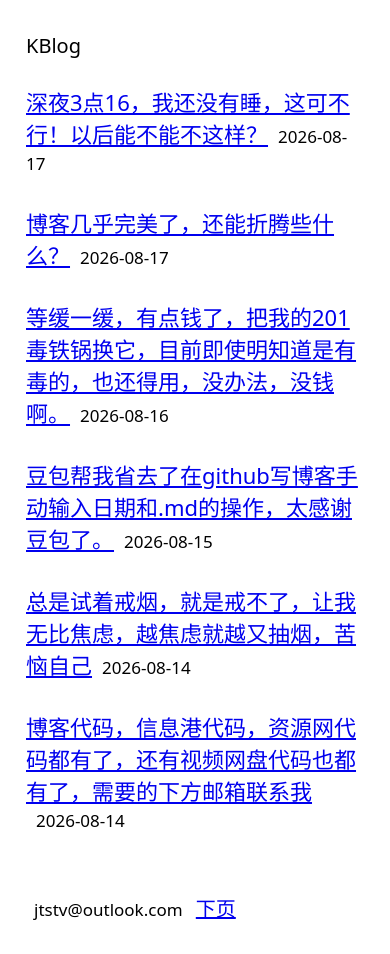
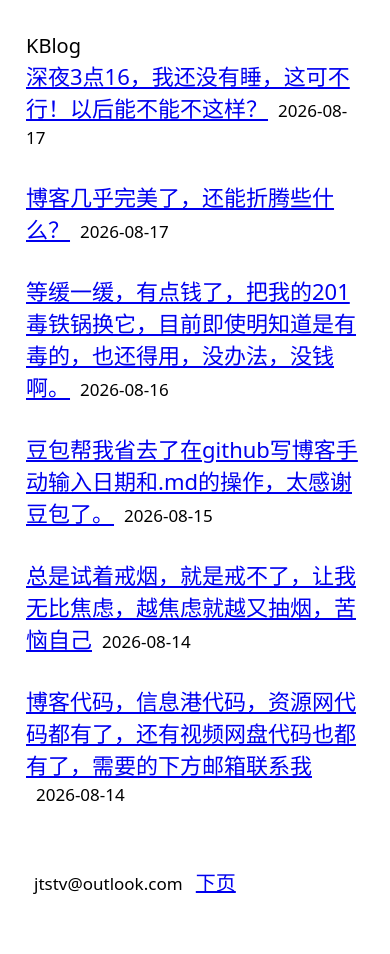
Before and after one commit to JTSTV/Jtstv.github.io, a Jekyll site: the page built from index.html, in a window 390 px wide. Built offline with Jekyll 4.4.1, drawn with Linux system fonts in a browser that asks for light colours; the list of posts is cut into pages by our own code; after the commit the page ends 928 px from its top, so only the background shows below that.

Commit message:
更新 index.html

```diff
--- a/index.html
+++ b/index.html
@@ -11,7 +11,7 @@
 <meta name="description" content="{{ site.description }}">
 {% if site.keywords %}<meta name="keywords" content="{{ site.keywords }}">{% endif %}
 <link rel="canonical" href="{{ site.url }}{{ page.url }}">
-<style>body{font:20px system-ui,-apple-system,sans-serif;padding:44px 32px}.container{max-width:720px;margin:0 auto}.site-header{}.site-title{font-size:26px}.post-item{margin-bottom:40px}.post-link{font-size:24px}.post-date-text{font-size:18px;margin-left:14px}.pagination{margin-top:60px}.pagination-email{font-size:18px;padding:0 10px}img{max-width:100%;height:auto}@media(max-width:600px){body{padding:24px 18px}.site-header{margin-bottom:26px}.post-item{margin-bottom:30px}.post-link{font-size:22px}.post-date-text{font-size:17px;margin-left:10px}.pagination-email{font-size:17px;padding:0 8px}}</style>
+<style>body{font:20px system-ui,-apple-system,sans-serif;padding:44px 32px}.container{max-width:720px;margin:0 auto}.site-header{}.site-title{font-size:26px}.post-item{margin-bottom:40px}.post-link{font-size:24px}.post-date-text{font-size:18px;margin-left:14px}.pagination{margin-top:60px}.pagination-email{font-size:18px;padding:0 10px}img{max-width:100%;height:auto}@media(max-width:600px){body{padding:24px 18px}.post-item{margin-bottom:30px}.post-link{font-size:22px}.post-date-text{font-size:17px;margin-left:10px}.pagination-email{font-size:17px;padding:0 8px}}</style>
 </head>
 <body>
 <div class="container">
```
